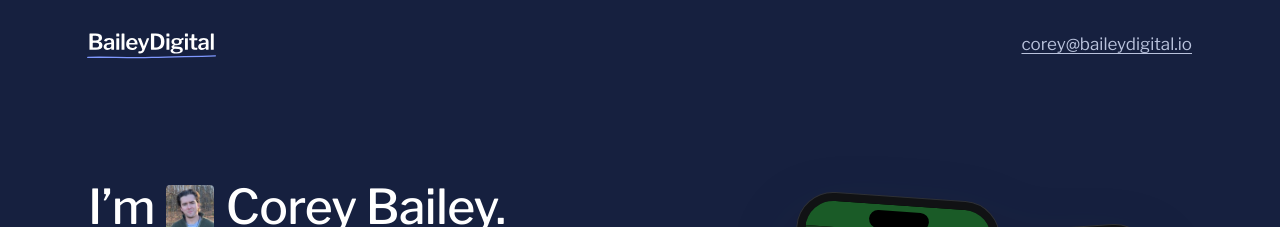
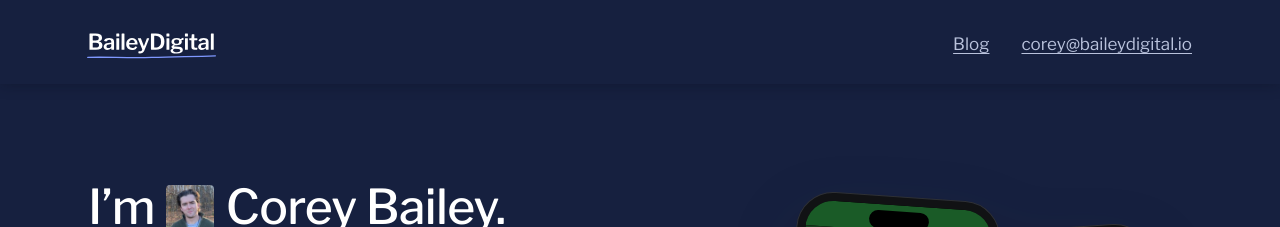
Before and after one commit to ccoreybbailey-dot/baileydigital-site, a Jekyll site: the page index.html, which Jekyll copies as it is, in a window 1280 px wide. Shown: the top 227 px of the page. Built offline with Jekyll 4.4.1, drawn with Linux system fonts in a browser that asks for light colours.

Commit message:
Blog in the top bar; the bar stays on top while scrolling
Corey's call 11-15: Blog sits beside the email in the header (the footer
link stays). The navy bar is sticky with a soft shadow, slimmer on phones
(74 px), and the wordmark links to the top. In-page jumps stop below it.
The status-bar colour script is gone: the bar keeps that strip navy.

Co-Authored-By: Claude Opus 5.5 <noreply@anthropic.com>

```diff
--- a/index.html
+++ b/index.html
@@ -94,12 +94,7 @@
     margin: 0; background: var(--paper); color: var(--ink);
     font-family: "Libre Franklin", "Helvetica Neue", Helvetica, sans-serif;
   }
-  /* Safari on iPhone paints the strip behind the status bar, and the toolbar
-     edges, in the page's own colour. So the page is navy while the navy top
-     fills the top of the screen (the script at the end sets .at-top), and
-     white below it; <main> carries the white so nothing on the page moves. */
   main { display: block; background: var(--paper); }
-  html.at-top body { background: var(--navy); }
   img, video { display: block; }
   a { color: var(--ballpoint); text-underline-offset: 3px; }
   a:hover { text-decoration-thickness: 2px; }
@@ -136,19 +131,30 @@
   .top .lead, .top .soft { color: var(--navy-soft); }
   .top .btn { background: #FFFFFF; color: var(--navy); }
 
+  /* The header bar stays at the top while the page scrolls, over everything
+     on the page, with a soft shadow under it. Static: nothing about it moves
+     or changes as you scroll. Safari on iPhone paints the strip behind the
+     clock from this bar, so it stays navy all the way down. In-page jumps
+     stop below the bar (scroll-padding-top, matched to its height). */
+  body > .top { position: sticky; top: 0; z-index: 10; box-shadow: 0 2px 12px rgba(10, 14, 30, 0.28); }
+  html { scroll-padding-top: 104px; }
+
   header.wrap {
-    padding-block: 20px;
+    padding-block: 11px;
     display: flex; flex-wrap: wrap; justify-content: space-between; align-items: baseline; gap: 4px 16px;
   }
   /* The wordmark SVG is drawn at 60px type: in em here so it scales with the
      font-size. Its text baseline (y 46 of 74) sits on the line's baseline and
      the negative margin keeps the pen line below it out of the layout. */
-  .wordmark { font-size: 20px; line-height: 26px; }
+  .wordmark { font-size: 20px; line-height: 26px; text-decoration: none; }
   .wordmark img {
     display: inline; width: auto; height: calc(74em / 60);
     margin: 0 0 calc(-28em / 60) calc(-2em / 60); vertical-align: baseline;
   }
   header a { font-size: 15px; line-height: 22px; }
+  /* The header's two links, kept together: beside the wordmark when there
+     is room, on the line under it when not. */
+  header .links { display: flex; flex-wrap: wrap; align-items: baseline; gap: 4px 20px; }
 
   /* hero */
   .hero { padding-top: 48px; padding-bottom: 72px; }
@@ -280,7 +286,7 @@
   .dark button.btn { border: 0; font-family: inherit; cursor: pointer; }
 
   /* The footer: one link to the Blog, styled like the blog pages' footer
-     (_layouts/blog.html). White, so the status-bar colour is untouched. */
+     (_layouts/blog.html). */
   footer { background: var(--paper); }
   footer.wrap { padding-top: 32px; padding-bottom: 48px; }
   footer .line { margin: 0; border-top: 1px solid var(--rule); padding-top: 24px; font-size: 15px; line-height: 22px; }
@@ -291,10 +297,12 @@
     .wrap { max-width: 1200px; padding: 0 48px; }
     footer.wrap { padding-bottom: 64px; }
 
+    html { scroll-padding-top: 120px; }
     header.wrap { padding-block: 28px; gap: 12px 32px; }
     .wordmark { font-size: 22px; line-height: 28px; }
     header a { font-size: 17px; line-height: 24px; }
     header .hit { padding-block: 10px; margin-block: -10px; }
+    header .links { gap: 12px 32px; }
 
     .hero {
       padding-top: 96px; padding-bottom: 120px;
@@ -417,12 +425,15 @@
 {"@context":"https://schema.org","@type":"Organization","name":"BaileyDigital","url":"https://baileydigital.io/","logo":"https://baileydigital.io/logo.png"}
 </script>
 </head>
-<body>
+<body id="top">
 
 <div class="top">
 <header class="wrap">
-  <span class="wordmark"><img src="img/wordmark-navy.svg" width="356" height="74" alt="BaileyDigital"></span>
-  <a class="hit" href="mailto:corey@baileydigital.io">corey@baileydigital.io</a>
+  <a class="wordmark" href="#top"><img src="img/wordmark-navy.svg" width="356" height="74" alt="BaileyDigital"></a>
+  <nav class="links" aria-label="Site">
+    <a class="hit" href="/blog/">Blog</a>
+    <a class="hit" href="mailto:corey@baileydigital.io">corey@baileydigital.io</a>
+  </nav>
 </header>
 </div>
 
@@ -933,25 +944,6 @@
     }, { rootMargin: "0px 0px -25% 0px" });
     each(boxes, function (box) { io.observe(box); });
   })();
-
-  // The page's colour behind the status bar: navy while the navy top is
-  // still under it, white once it has scrolled away (see .at-top above).
-  (function () {
-    var top = document.querySelector("main > .top");
-    if (!top) return;
-    var root = document.documentElement, queued = false;
-    function set() {
-      queued = false;
-      root.classList.toggle("at-top", top.getBoundingClientRect().bottom > 0);
-    }
-    window.addEventListener("scroll", function () {
-      if (queued) return;
-      queued = true;
-      requestAnimationFrame(set);
-    }, { passive: true });
-    window.addEventListener("resize", set);
-    set();
-  })();
 </script>
 </body>
 </html>
```
